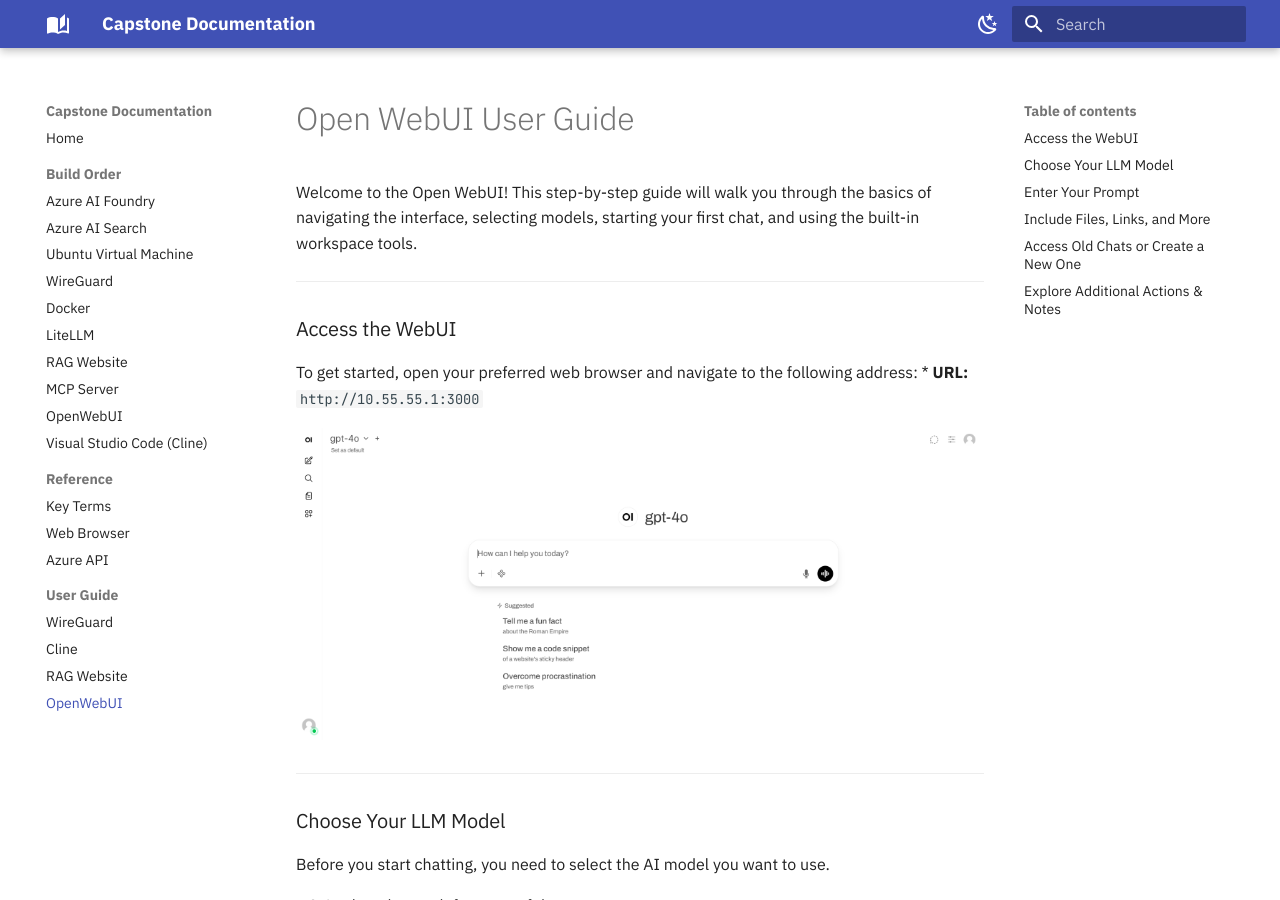
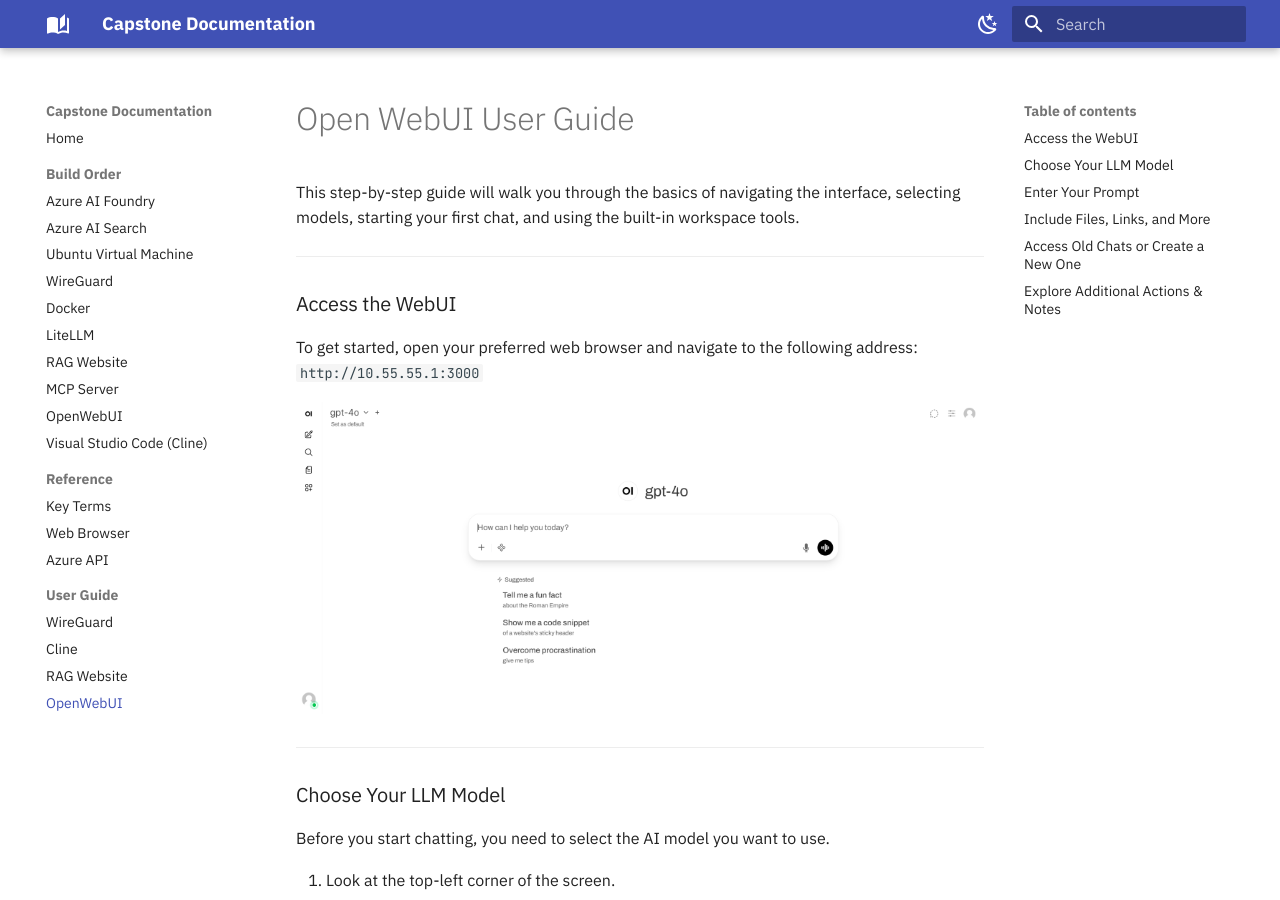
Before and after one commit to Zabuddia/capstone-documentation, an MkDocs documentation site: the page built from docs/user-guide-openwebui.md, in a window 1280 px wide and 900 px high. Built offline with MkDocs 1.6.1 and Material for MkDocs 9.7.7, drawn with Linux system fonts in a browser that asks for light colours.

Commit message:
Updated the user guide

```diff
--- a/docs/user-guide-openwebui.md
+++ b/docs/user-guide-openwebui.md
@@ -1,12 +1,11 @@
 # Open WebUI User Guide
 
-Welcome to the Open WebUI! This step-by-step guide will walk you through the basics of navigating the interface, selecting models, starting your first chat, and using the built-in workspace tools.
+This step-by-step guide will walk you through the basics of navigating the interface, selecting models, starting your first chat, and using the built-in workspace tools.
 
 ---
 
 ### Access the WebUI
-To get started, open your preferred web browser and navigate to the following address:
-* **URL:** `http://10.55.55.1:3000`
+To get started, open your preferred web browser and navigate to the following address: `http://10.55.55.1:3000`
 
 ![Landing Page](images/Landing_Page.png)
 
```
Also changed, not shown: docs/user-guide-cline.md (+4 -9 lines), docs/user-guide-rag-website.md (+2 -2 lines), docs/user-guide-wireguard.md (+1 -1 lines).
